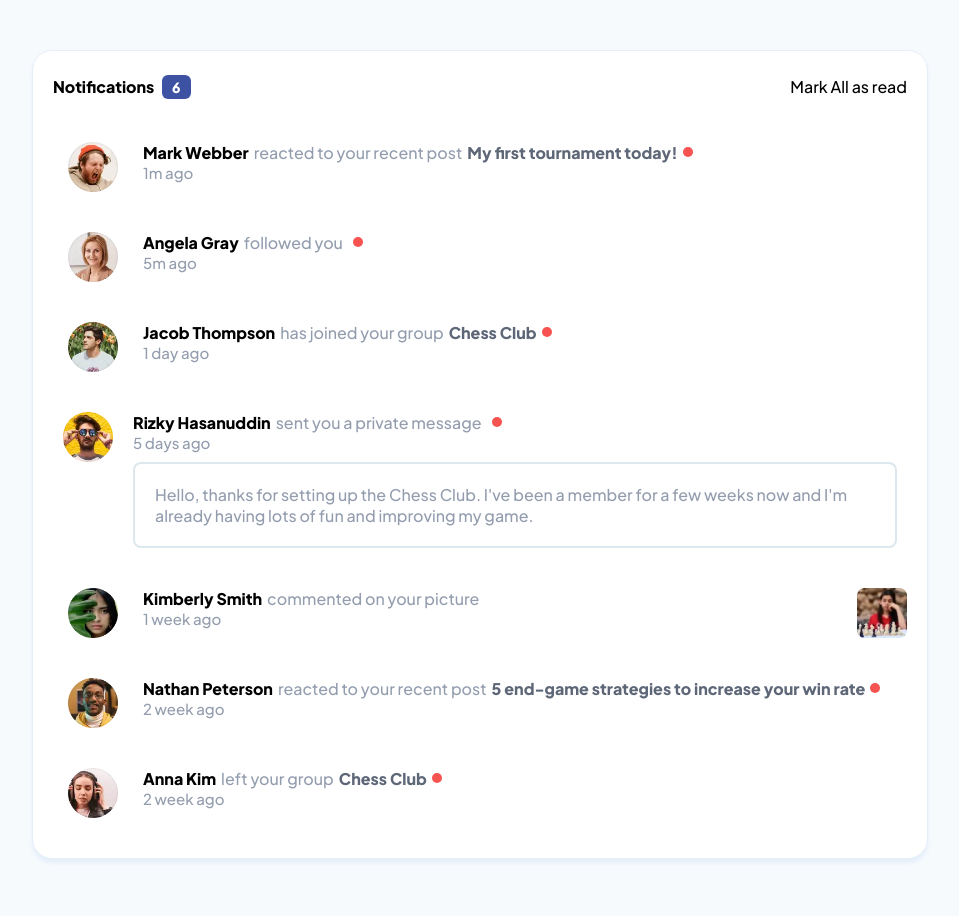
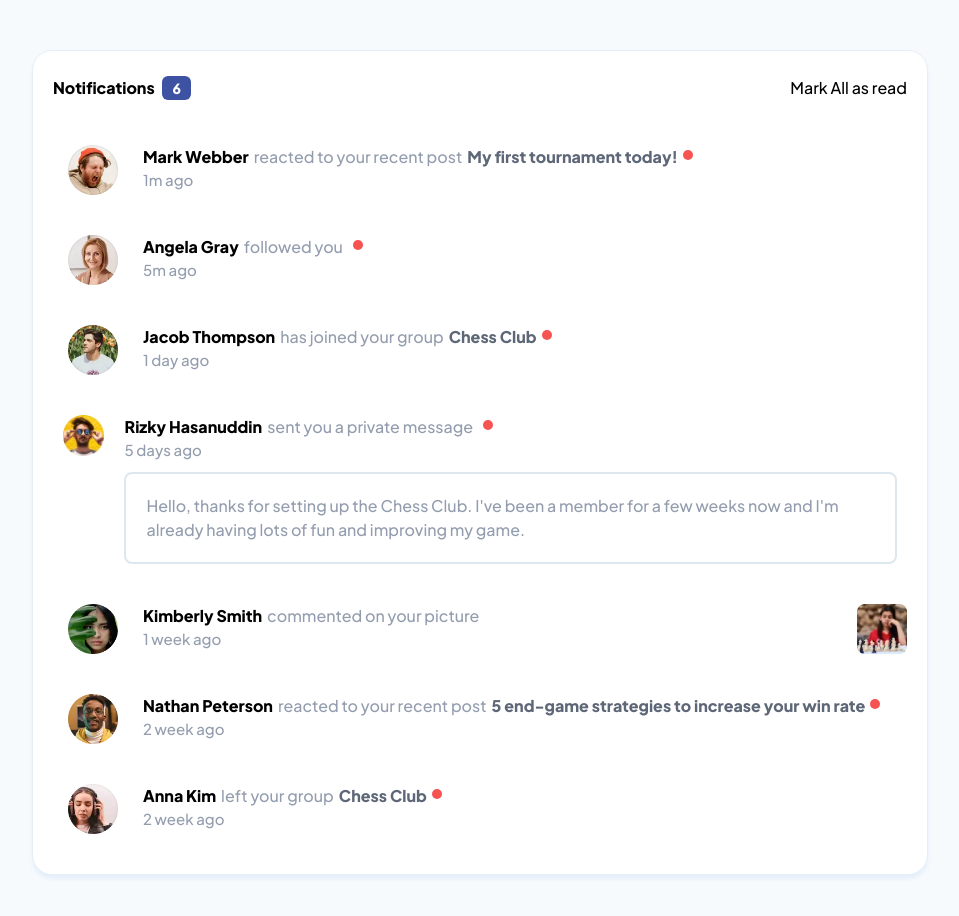
Before and after one commit to Abhishek2nayak/notifications-page-main, a plain HTML site: page index.html in a window 1280 px wide. Shown: the whole page, without its empty margins (160-1119 px from the left). Drawn offline with Linux system fonts and the light colour scheme.

Commit message:
new style.css file is added with normalization

```diff
--- a/index.html
+++ b/index.html
@@ -11,6 +11,7 @@
       sizes="32x32"
       href="./assets/images/favicon-32x32.png"
     />
+    <link rel="stylesheet" href="style.css">
 
     <title>Frontend Mentor | Notifications page</title>
 
@@ -19,153 +20,7 @@
       rel="stylesheet"
     />
     <!-- Feel free to remove these styles or customise in your own stylesheet 👍 -->
-    <style>
-      /* .attribution { font-size: 11px; text-align: center; }
-    .attribution a { color: hsl(228, 45%, 44%); } */
 
-      :root {
-        --pcolor-red: hsl(1, 90%, 64%);
-        --pcolor-blue: hsl(219, 85%, 26%);
-        --ncolor-white: hsl(0, 0%, 100%);
-        --ncolor-vl-g-b: hsl(210, 60%, 98%);
-        --ncolor-l-g-b1: hsl(211, 68%, 94%);
-        --ncolor-l-g-b2: hsl(205, 33%, 90%);
-        --ncolor-g-v: hsl(219, 14%, 63%);
-        --ncolor-dg-b: hsl(219, 12%, 42%);
-        --ncolor-d-blue: hsl(224, 21%, 14%);
-        --f-s: 16px;
-        --f-weight-500: 500;
-        --f-weight-800: 800;
-      }
-
-      * {
-        margin: 0;
-        padding: 0;
-        box-sizing: border-box;
-      }
-      body {
-        font-family: "Plus Jakarta Sans", sans-serif;
-        display: flex;
-        justify-content: center;
-        align-items: center;
-        background-color: hsl(210, 60%, 98%);
-        min-height: 100vh;
-      }
-      .container {
-        padding: 25px 20px;
-        background-color: hsl(0, 0%, 100%);
-        border-radius: 20px;
-        border: 1px solid hsl(211, 68%, 94%);
-        box-shadow: 0 4px 4px 0 hsl(211, 68%, 94%);
-        width: 70%;
-        margin: 50px 30px;
-      }
-
-      .bold {
-        font-weight: 800;
-      }
-      .light {
-        font-weight: 500;
-      }
-      .light-color {
-        color: var(--ncolor-g-v);
-      }
-      .dark-color {
-        color: var(--ncolor-dg-b);
-      }
-      .vlight-color {
-        color: var(--ncolor-vl-g-b);
-      }
-      .vdark-color {
-        color: var(--ncolor-dg-b);
-      }
-      .flex {
-        display: flex;
-      }
-
-      /* styling the header  */
-      .header {
-        justify-content: space-between;
-      }
-      .notfi {
-        font-size: 20px;
-      }
-
-      .notfication-count {
-        padding: 3px 10px;
-        border-radius: 6px;
-        text-align: center;
-        margin-left: 5px;
-        font-size: 14px;
-        color: white;
-        background-color: hsl(228, 45%, 44%);
-      }
-
-      .h-right:hover {
-        color: var(--pcolor-blue);
-      }
-
-      /* ---notification container  */
-      .notfication-container {
-        margin-top: 30px;
-        flex-direction: column;
-        gap: 10px;
-
-      }
-      .notification {
-
-        border-radius: 20px;
-        font-size: 16px;
-        width: 100%;
-        position: relative;
-      }
-      .profile {
-        width: 80px;
-        display: flex;
-        justify-content: center;
-        align-items: flex-start;
-      }
-      .profile,
-      .comment-body {
-        padding: 15px 10px;
-
-      }
-      .profile img {
-        width: 50px;
-      }
-      .comment {
-        gap: 5px;
-        flex-wrap: wrap;
-      }
-      .unread {
-        width: 10px;
-        height: 10px;
-        background-color: var(--pcolor-red);
-        border-radius: 50%;
-        margin-top: 5px;
-      }
-      .time {
-        color: var(--ncolor-g-v);
-        font-size: 15px;
-      }
-      .private-message {
-        /* background-color: var(--ncolor-l-g-b2); */
-        border: 2px solid var(--ncolor-l-g-b2);
-        padding: 20px;
-        color: var(--ncolor-g-v);
-        font-size: 16px;
-        border-radius: 8px;
-        margin-top: 10px;
-      }
-      .post {
-        position: absolute;
-        right:0;
-      }
-      .post img {
-        width:50px;
-
-      }
-    </style>
   </head>
   <body>
     <div class="container">
@@ -258,7 +113,9 @@
               >
               <span class="message bold vdark-color"></span>
               <!-- <span class="unread"></span> -->
-              <span class="post"><img src="assets/images/image-chess.webp" alt=""></span>
+              <span class="post"
+                ><img src="assets/images/image-chess.webp" alt=""
+              /></span>
             </div>
             <div class="time vlight-color">1 week ago</div>
           </div>
@@ -288,12 +145,8 @@
           <div class="comment-body">
             <div class="comment flex">
               <span class="user bold">Anna Kim</span>
-              <span class="activity light-color light">
-              left your group</span
-              >
-              <span class="message bold vdark-color"
-                >Chess Club</span
-              >
+              <span class="activity light-color light"> left your group</span>
+              <span class="message bold vdark-color">Chess Club</span>
               <span class="unread"></span>
             </div>
             <div class="time vlight-color">2 week ago</div>
@@ -309,12 +162,9 @@
       const notiBody = document.getElementsByClassName("notification");
 
       let i;
-      for (i = 0 ; i < notifCount.length;i++) {
-        notiBody[i].style.backgroundColor  = "";
+      for (i = 0; i < notifCount.length; i++) {
+        notiBody[i].style.backgroundColor = "";
       }
-
-
-
     </script>
 
     <!--
--- /dev/null
+++ b/style.css
@@ -0,0 +1,190 @@
+
+      :root {
+        --pcolor-red: hsl(1, 90%, 64%);
+        --pcolor-blue: hsl(219, 85%, 26%);
+        --ncolor-white: hsl(0, 0%, 100%);
+        --ncolor-vl-g-b: hsl(210, 60%, 98%);
+        --ncolor-l-g-b1: hsl(211, 68%, 94%);
+        --ncolor-l-g-b2: hsl(205, 33%, 90%);
+        --ncolor-g-v: hsl(219, 14%, 63%);
+        --ncolor-dg-b: hsl(219, 12%, 42%);
+        --ncolor-d-blue: hsl(224, 21%, 14%);
+        --f-s: 16px;
+        --f-weight-500: 500;
+        --f-weight-800: 800;
+      }
+
+      /* normalizing css property  */
+
+      *,
+      *::before,
+      *::after {
+        box-sizing: border-box;
+      }
+
+      /* remove default margin */
+      body,
+      h1,
+      h2,
+      h3,
+      h4,
+      p,
+      li,
+      figure,
+      figcaption,
+      blockquote,
+      dl,
+      dd {
+        margin: 0;
+      }
+
+      html:focus-within {
+        scroll-behavior: smooth;
+      }
+      ul[role="list"],
+      ol[role="list"] {
+        list-style: none;
+      }
+      a:not([class]) {
+        text-decoration-skip-ink: auto;
+      }
+      body {
+        font-family: "Plus Jakarta Sans", sans-serif;
+        display: flex;
+        justify-content: center;
+        align-items: center;
+        background-color: hsl(210, 60%, 98%);
+        min-width: 100vh;
+        text-rendering: optimizeSpeed;
+        line-height: 1.5;
+      }
+      img {
+        max-width: 100%;
+        display: block;
+      }
+      input,
+      button,
+      textarea,
+      select {
+        font: inherit;
+      }
+      @media (prefers-reduced-motion: reduce) {
+        *,
+        *::before,
+        *::after {
+          animation-duration: 0.01ms !important;
+          animation-iteration-count: 1 !important;
+          transition-duration: 0.01ms !important;
+          scroll-behavior: auto !important;
+        }
+      }
+      .container {
+        padding: 25px 20px;
+        background-color: hsl(0, 0%, 100%);
+        border-radius: 20px;
+        border: 1px solid hsl(211, 68%, 94%);
+        box-shadow: 0 4px 4px 0 hsl(211, 68%, 94%);
+        width: 70%;
+        margin: 50px 30px;
+      }
+
+      .bold {
+        font-weight: 800;
+      }
+      .light {
+        font-weight: 500;
+      }
+      .light-color {
+        color: var(--ncolor-g-v);
+      }
+      .dark-color {
+        color: var(--ncolor-dg-b);
+      }
+      .vlight-color {
+        color: var(--ncolor-vl-g-b);
+      }
+      .vdark-color {
+        color: var(--ncolor-dg-b);
+      }
+      .flex {
+        display: flex;
+      }
+
+      /* styling the header  */
+      .header {
+        justify-content: space-between;
+      }
+      .notfi {
+        font-size: 20px;
+      }
+
+      .notfication-count {
+        padding: 3px 10px;
+        border-radius: 6px;
+        text-align: center;
+        margin-left: 5px;
+        font-size: 14px;
+        color: white;
+        background-color: hsl(228, 45%, 44%);
+      }
+
+      .h-right:hover {
+        color: var(--pcolor-blue);
+      }
+
+      /* ---notification container  */
+      .notfication-container {
+        margin-top: 30px;
+        flex-direction: column;
+        gap: 10px;
+      }
+      .notification {
+        border-radius: 20px;
+        font-size: 16px;
+        width: 100%;
+        position: relative;
+      }
+      .profile {
+        width: 80px;
+        display: flex;
+        justify-content: center;
+        align-items: flex-start;
+      }
+      .profile,
+      .comment-body {
+        padding: 15px 10px;
+      }
+      .profile img {
+        width: 50px;
+      }
+      .comment {
+        gap: 5px;
+        flex-wrap: wrap;
+      }
+      .unread {
+        width: 10px;
+        height: 10px;
+        background-color: var(--pcolor-red);
+        border-radius: 50%;
+        margin-top: 5px;
+      }
+      .time {
+        color: var(--ncolor-g-v);
+        font-size: 15px;
+      }
+      .private-message {
+        /* background-color: var(--ncolor-l-g-b2); */
+        border: 2px solid var(--ncolor-l-g-b2);
+        padding: 20px;
+        color: var(--ncolor-g-v);
+        font-size: 16px;
+        border-radius: 8px;
+        margin-top: 10px;
+      }
+      .post {
+        position: absolute;
+        right: 0;
+      }
+      .post img {
+        width: 50px;
+      }
```
